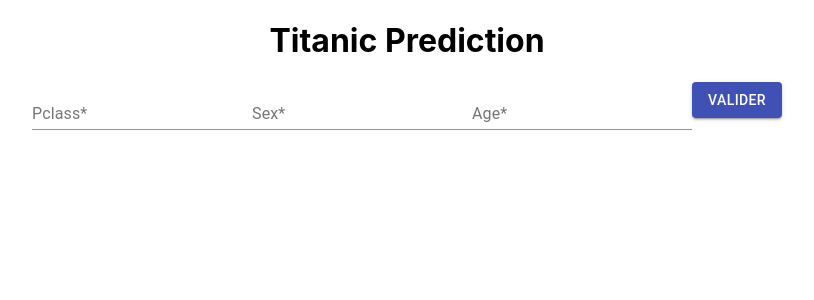
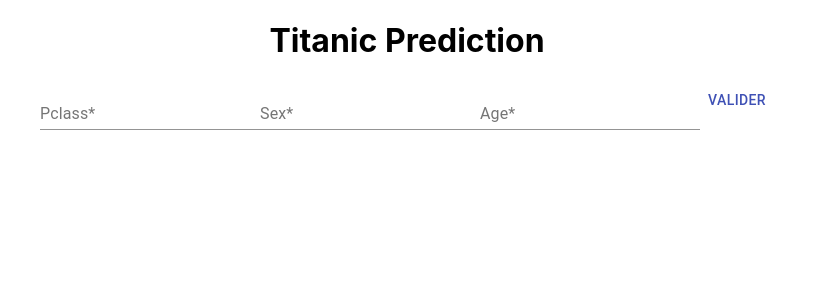
Before and after one commit to ArilessTir/react-ml, a React (Create React App) app: page / in a window 1280 px wide. Shown: the top 300 px of the page, without its empty margins (233-1047 px from the left). Built offline with nearby package versions, Linux system fonts and the light colour scheme.

Commit message:
update circle ci config

```diff
--- a/src/App.jsx
+++ b/src/App.jsx
@@ -54,7 +54,7 @@ const App = () => {
             handleChange("Age", e.target.value);
           }}
         />
-        <Button onClick={handleSubmit} variant="contained" color="primary">
+        <Button onClick={handleSubmit} color="primary">
           Valider
         </Button>
       </form>
```
Also changed, not shown: 1 other file (tests, documents, lock files or other folders).
